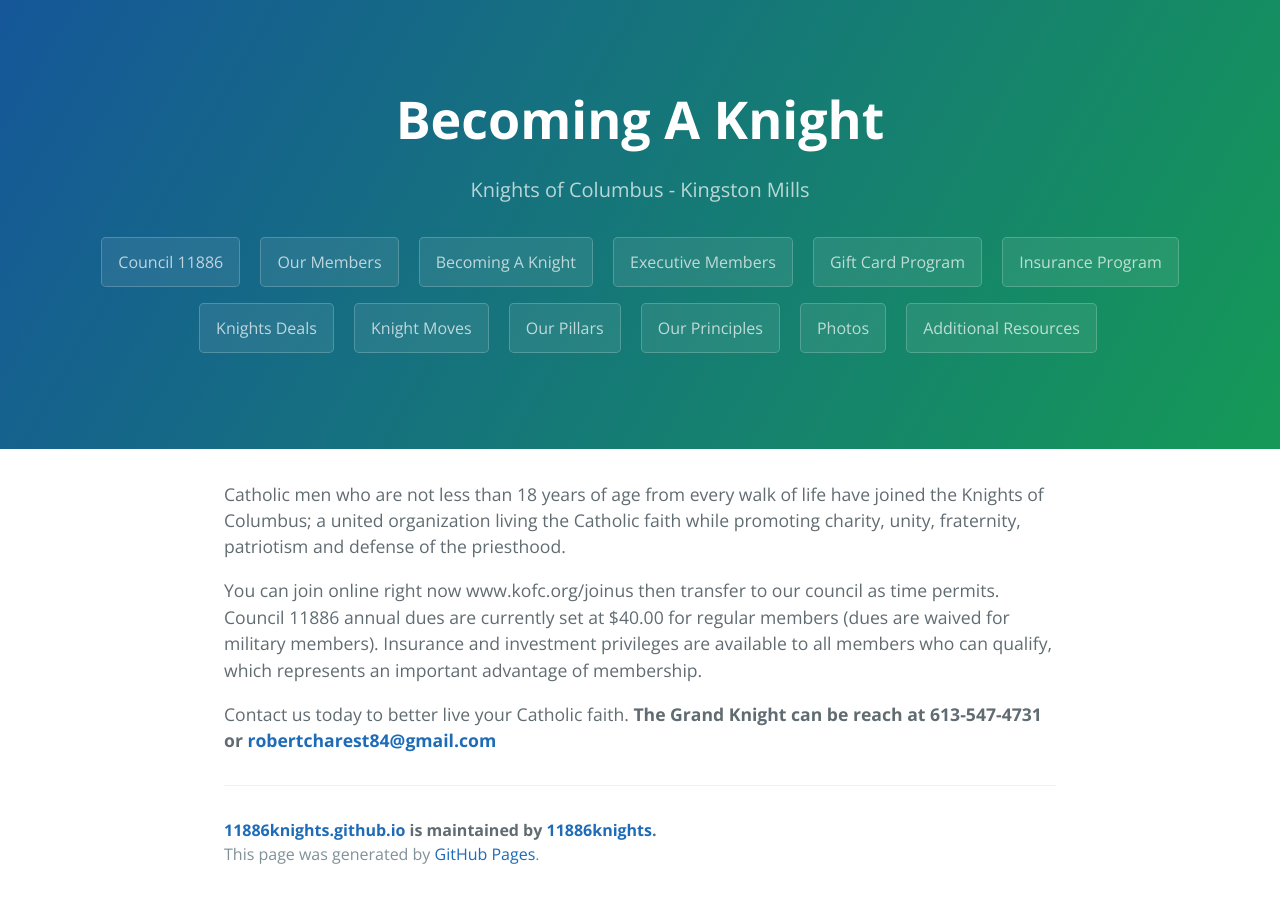
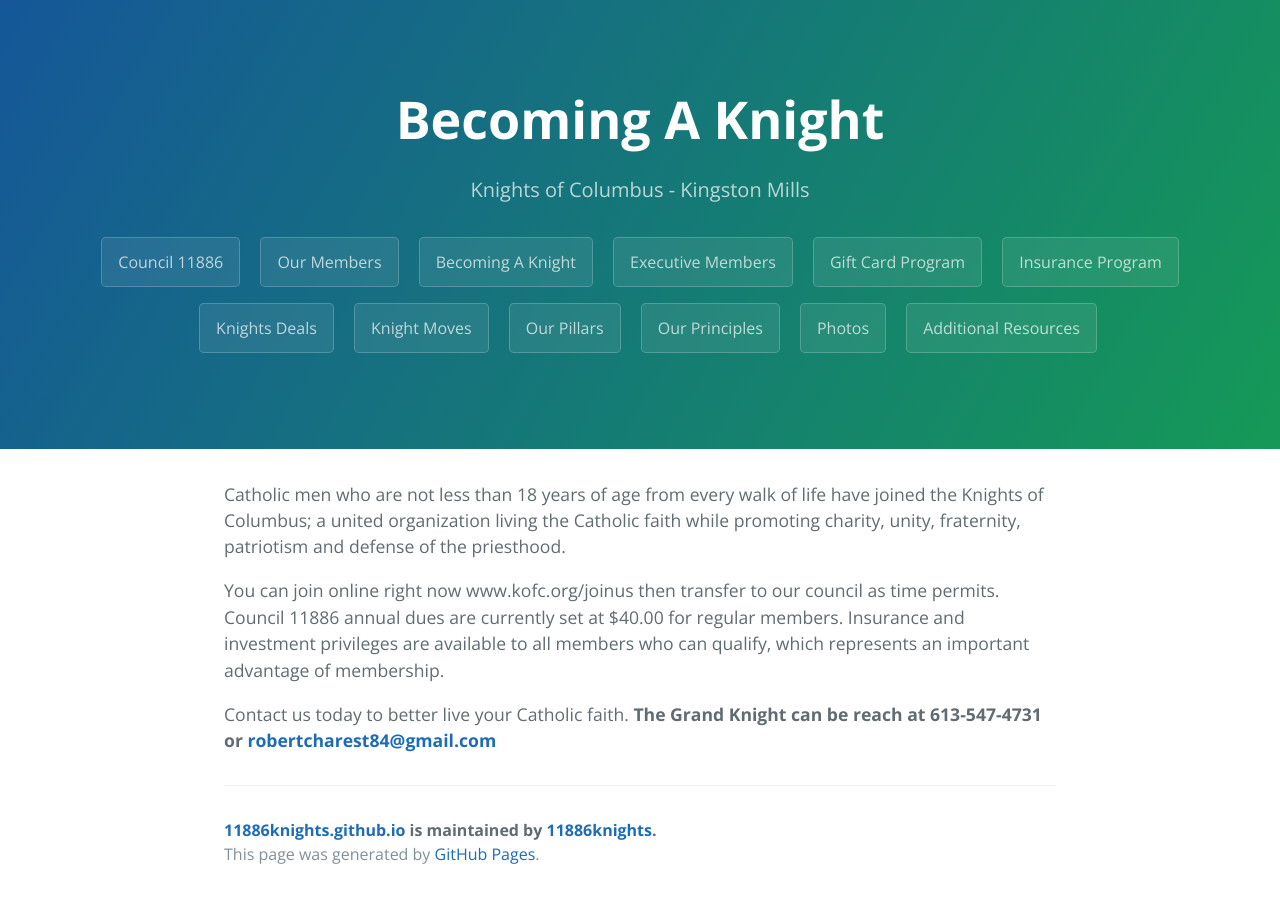
Before and after one commit to 11886knights/11886knights.github.io, a Jekyll site: the page built from page_becoming_a_knight.md, in a window 1280 px wide. Built offline with Jekyll 4.4.1, drawn with Linux system fonts in a browser that asks for light colours.

Commit message:
updated info on dues

```diff
--- a/page_becoming_a_knight.md
+++ b/page_becoming_a_knight.md
@@ -6,6 +6,6 @@ layout: default
 
 Catholic men who are not less than 18 years of age from every walk of life have joined the Knights of Columbus; a united organization living the Catholic faith while promoting charity, unity, fraternity, patriotism and defense of the priesthood.
 
-You can join online right now  www.kofc.org/joinus  then transfer to our council as time permits.  Council 11886 annual dues are currently set at $40.00 for regular members (dues are waived for military members).  Insurance and investment privileges are available to all members who can qualify, which represents an important advantage of membership.
+You can join online right now  www.kofc.org/joinus  then transfer to our council as time permits.  Council 11886 annual dues are currently set at $40.00 for regular members.  Insurance and investment privileges are available to all members who can qualify, which represents an important advantage of membership.
 
 Contact us today to better live your Catholic faith. **The Grand Knight can be reach at 613-547-4731 or [robertcharest84@gmail.com](mailto:robertcharest84@gmail.com)**
```
